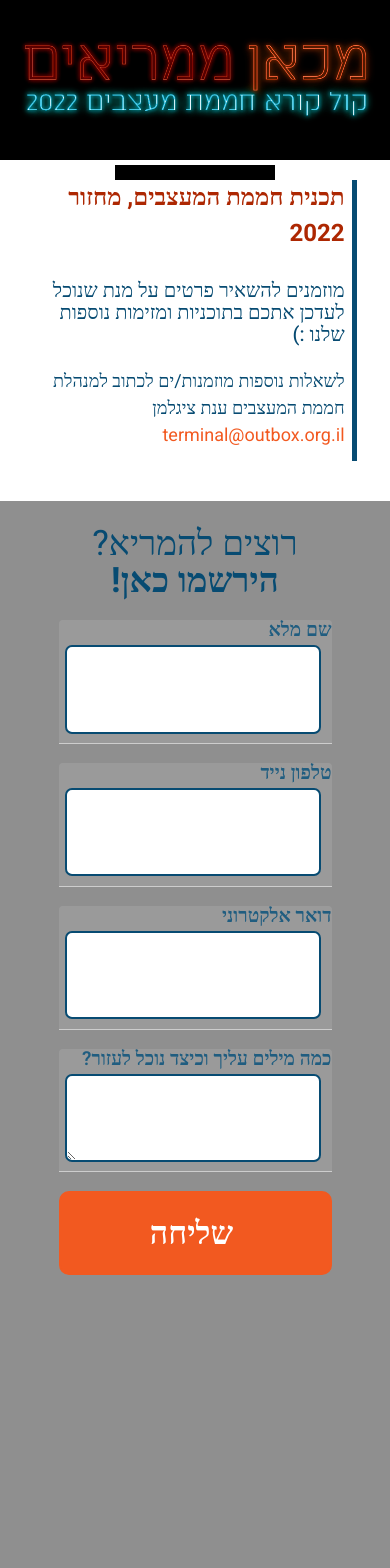
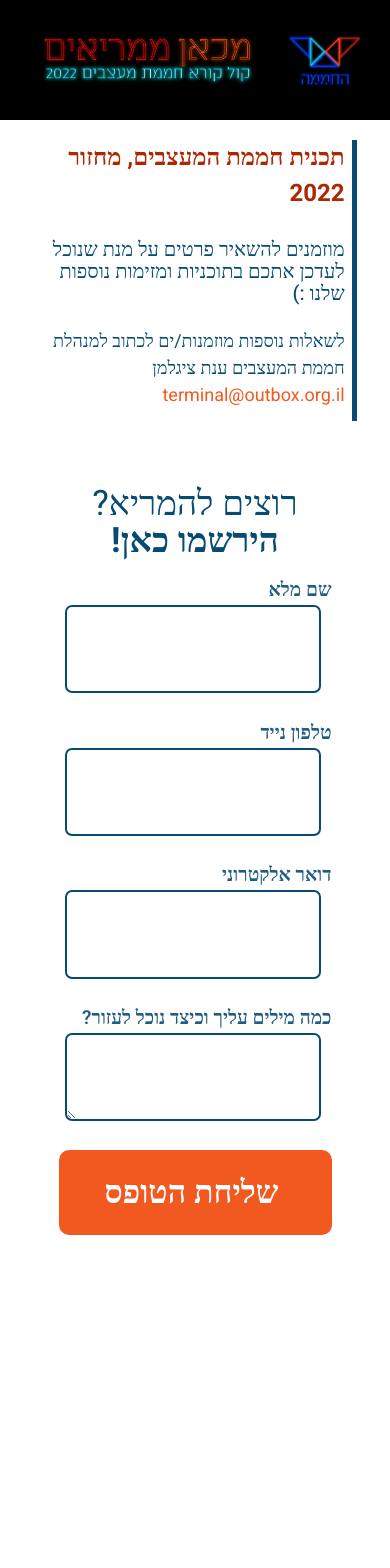
Before and after one commit to OreeBenAharon/outbox-form, an Angular app: page / in a window 390 px wide. Shown: the top 1568 px of the page. After the commit the page ends 1277 px from the top, so only its background shows below. Built offline with nearby package versions, Linux system fonts and the light colour scheme.

Commit message:
seems 2 work

```diff
--- a/src/app/components/first/first.component.css
+++ b/src/app/components/first/first.component.css
@@ -1,26 +1,16 @@
-.header {
-    background: #000;
-    height: 30vh;
-    justify-content: center;
-    text-align: center;
-  }
-
-  .cover,
-  .logo {
-    -o-object-fit: cover;
-    object-fit: cover;
-    height: 30vh;
-  }
-
-  .first-container {
+.first-container {
     display: flex;
     flex-direction: column;
     justify-content: center;
     align-items: center;
     direction: rtl;
     text-align: center;
+    height: 50%;
   }
 
+  .footer{
+      height: 5vh;
+  }
   .title-text {
     display: flex;
     flex-direction: column;
@@ -38,6 +28,7 @@
     font-weight: bold;
     font-size: 42px;
     font-size: 1.5rem;
+    /* line-height: 22px; */
     line-height: 1.5;
     text-align: right;
     margin-top: 30px 0;
@@ -61,6 +52,7 @@
     font-size: 0.8rem;
     font-size: 22px;
     line-height: 1.5;
+
     color: #074b72;
     margin-top: -5px;
   }
@@ -75,7 +67,8 @@
     justify-content: flex-start;
     align-items: center;
     width: 90vw;
-    height: 110vh;
+    /* height: 70%; */
+    /* height: 110vh; */
     margin-top: 40px;
   }
 
@@ -105,12 +98,29 @@
     margin-top: 1vh;
     width: 100%;
   }
-
   .mat-input-element {
+    /* background-color: #700000 !important; */
+    /* color: rgb(40, 29, 197) !important; */
     color: #074b72 !important;
   }
   .mat-form-field-label-wrapper {
+    /* color: rgb(48, 48, 48) !important; */
     color: #074b72 !important;
+  }
+
+  mat-label,
+  .label {
+    text-align: start;
+    font-family: Heebo;
+    font-weight: 600;
+    font-size: 1.2rem;
+    margin-bottom: -20px;
+    color: #074b72;
+  }
+
+  mat-error {
+    font-size: medium;
+    font-family: Heebo;
   }
 
   .form-input,
@@ -174,7 +184,6 @@
     font-size: medium;
   }
 
-
   /* Screen max-width: 1024 */
   @media only screen and (max-width: 1024px) {
     .title-text {
@@ -185,10 +194,6 @@
     .btn-send {
       width: 70vw;
       height: 10vh;
-    }
-
-    .form-first {
-      height: 115vh;
     }
 
     .form-input {
@@ -214,9 +219,8 @@
     }
 
     .form-first {
-      background-color: #8f8f8f;
+      /* background-color: #8f8f8f; */
       width: 100vw;
-      height: 130vh;
     }
 
     .form-title {
@@ -258,13 +262,6 @@
 
   /* Screen max-width: 640 */
   @media only screen and (max-width: 640px) {
-    .header {
-      height: 50vh;
-      display: grid;
-      grid-template-columns: 1fr;
-      justify-items: center;
-    }
-
     .cover {
       grid-area: 2;
       width: 50vw;
@@ -298,19 +295,11 @@
       max-width: 50vw;
       line-height: 1.05;
     }
-
-    .form-first {
-      height: 135vh;
-    }
   }
 
   /* Screen max-width: 480 */
 
   @media only screen and (max-width: 480px) {
-    .header {
-      height: 40vh;
-    }
-
     .title-text {
       line-height: 1.1;
     }
@@ -351,37 +340,21 @@
   }
 
   /* Screen max-width: 330 */
-  @media only screen and (max-width: 330px) {
+  /* @media only screen and (max-width: 330px) {
     .header {
       height: 25vh;
     }
-
     .form-first {
       height: 142vh;
     }
-  }
+  } */
 
   /* Screen max-width: 280 */
-  @media only screen and (max-width: 280px) {
+  /* @media only screen and (max-width: 280px) {
     .header {
       height: 22vh;
     }
-
     .form-first {
       height: 150vh;
     }
-  }
-
-  mat-label, .label{
-      text-align: start;
-        font-family: Heebo;
-        font-weight: 600;
-        font-size: 1.2rem;
-        margin-bottom: -20px;
-        color: #074b72;
-  }
-
-  mat-error{
-      font-size: medium;
-      font-family: Heebo;
-  }
+  } */
--- a/src/app/components/first/first.component.html
+++ b/src/app/components/first/first.component.html
@@ -39,7 +39,9 @@
                     <textarea matInput class="form-input" placeholder="כמה מילים עליך וכיצד נוכל לעזור?" formControlName="needsCtrl"></textarea>
                 </mat-form-field>
 
-                <button mat-stroked-button type="submit" class="btn-send" [disabled]="!isFilled()">שליחה</button>
+                <button mat-stroked-button type="submit" class="btn-send" [disabled]="!isFilled()">
+                    <span>{{sendingProgress? "שולח..." : "שליחת הטופס"}}</span>
+                </button>
                 <mat-error *ngIf="regError.error">{{regError.msg}}</mat-error>
 
             </div>
@@ -48,7 +50,11 @@
     </div>
 
     <button
-      styles="display:none"
+      style="display:none"
       mat-button (click)="openDialog()">Launch dialog</button>
 
 </div>
+
+<div class="footer">
+
+</div>
--- a/src/app/components/first/first.component.ts
+++ b/src/app/components/first/first.component.ts
@@ -13,6 +13,7 @@
 
   public reg1FormGroup: FormGroup;
   public regError:any = {error: false, msg:""}
+	public sendingProgress:boolean = false
   constructor(public _fb: FormBuilder,
               public _d: DataService,
 			  public _r:Router,
@@ -20,11 +21,11 @@
 
 
   isFilled = ()=>{
-	if (this.reg1FormGroup.controls.nameCtrl.valid &&
-		this.reg1FormGroup.controls.phoneCtrl.valid &&
-		this.reg1FormGroup.controls.emailCtrl.valid &&
-		this.reg1FormGroup.controls.needsCtrl.valid) return true
-	else return false
+		if (this.reg1FormGroup.controls.nameCtrl.valid &&
+			this.reg1FormGroup.controls.phoneCtrl.valid &&
+			this.reg1FormGroup.controls.emailCtrl.valid &&
+			this.reg1FormGroup.controls.needsCtrl.valid) return true
+		else return false
   }
 
   sendFirst = async ()=> {
@@ -144,6 +145,7 @@
 
   public openDialog() {
 		this.dialog.open(Popup);
+
 	}
 
 
--- a/src/app/components/first/popup.html
+++ b/src/app/components/first/popup.html
@@ -7,3 +7,22 @@
     <button class="popup-btn" mat-button (click)="goBack()">חזרה לאתר</button>
   </div>
 </div>
+
+
+<!-- Meta Pixel Code -->
+<script>
+  !function(f,b,e,v,n,t,s)
+  {if(f.fbq)return;n=f.fbq=function(){n.callMethod?
+  n.callMethod.apply(n,arguments):n.queue.push(arguments)};
+  if(!f._fbq)f._fbq=n;n.push=n;n.loaded=!0;n.version='2.0';
+  n.queue=[];t=b.createElement(e);t.async=!0;
+  t.src=v;s=b.getElementsByTagName(e)[0];
+  s.parentNode.insertBefore(t,s)}(window, document,'script',
+  'https://connect.facebook.net/en_US/fbevents.js');
+  fbq('init', '426251634193503');
+  fbq('track', 'lead');
+  </script>
+  <noscript><img height="1" width="1" style="display:none"
+  src="https://www.facebook.com/tr?id=426251634193503&ev=lead&noscript=1"
+  /></noscript>
+  <!-- End Meta Pixel Code -->
--- a/src/app/components/header/header.component.css
+++ b/src/app/components/header/header.component.css
@@ -3,88 +3,79 @@
     height: 30vh;
     justify-content: center;
     text-align: center;
-    overflow: visible;
+  }
+
+  .container {
+    display: block;
+    height: 100%;
+    width: 100%;
+    justify-self: center;
   }
 
   .cover,
   .logo {
     -o-object-fit: cover;
     object-fit: cover;
-    max-height: 100%;
-    max-width: 100%;
+    height: 100%;
+  }
+
+  /* Screen max-width: 896 */
+  @media only screen and (max-width: 896px) {
+    .header {
+      height: 180px;
+    }
   }
 
   /* Screen max-width: 640 */
-  @media only screen and (max-width: 640px) {
+  @media only screen and (max-width: 670px) {
+    .header {
+      height: 140px;
+    }
     .cover,
     .logo {
-      height: 100%;
-    }
-  }
-
-  /* Screen max-width: 575 */
-  @media only screen and (max-width: 575px) {
-    .header {
-      height: 28vh;
-    }
-  }
-
-  /* Screen max-width: 535 */
-  @media only screen and (max-width: 535px) {
-    .header {
-      height: 26vh;
-    }
-  }
-
-  /* Screen max-width: 500 */
-  @media only screen and (max-width: 500px) {
-    .header {
-      height: 22vh;
+      max-width: 100%;
+      max-height: 80%;
+      margin-top: 3%;
     }
   }
 
   /* Screen max-width: 420 */
   @media only screen and (max-width: 420px) {
     .header {
-      height: 19vh;
+      height: 120px;
     }
   }
   /* Screen max-width: 375 */
   @media only screen and (max-width: 375px) {
     .header {
-      height: 18vh;
+      height: 100px;
     }
   }
-  /* Screen max-width: 345 */
-  @media only screen and (max-width: 345px) {
-    .header {
-      height: 15vh;
-    }
-  }
+
   /* Screen max-width: 298 */
   @media only screen and (max-width: 298px) {
     .header {
-      height: 13vh;
+      height: 80px;
     }
   }
 
-  /* Screen max-width: 250 */
-  @media only screen and (max-width: 250px) {
+  /* Screen max-width: 240 */
+  @media only screen and (max-width: 240px) {
     .header {
-      height: 10vh;
+      height: 60px;
     }
   }
 
   /* Screen max-width: 190 */
   @media only screen and (max-width: 190px) {
     .header {
-      height: 8vh;
+      height: 40px;
     }
   }
 
   /* Screen max-width: 155 */
   @media only screen and (max-width: 155px) {
     .header {
-      height: 4vh;
+      height: 20px;
     }
   }
--- a/src/app/components/header/header.component.html
+++ b/src/app/components/header/header.component.html
@@ -1,4 +1,6 @@
 <div class="header">
-    <img class="cover" src="./assets/cover.jpg" alt="main title" >
-    <img class="logo" src="./assets/logo.gif" alt="logo" >
-</div>
+    <div class="container">
+      <img class="cover" src="./assets/cover.jpg" alt="main title" />
+      <img class="logo" src="./assets/logo.gif" alt="logo" />
+    </div>
+  </div>
```
Also changed, not shown: 3 other files (tests, documents, lock files or other folders).
